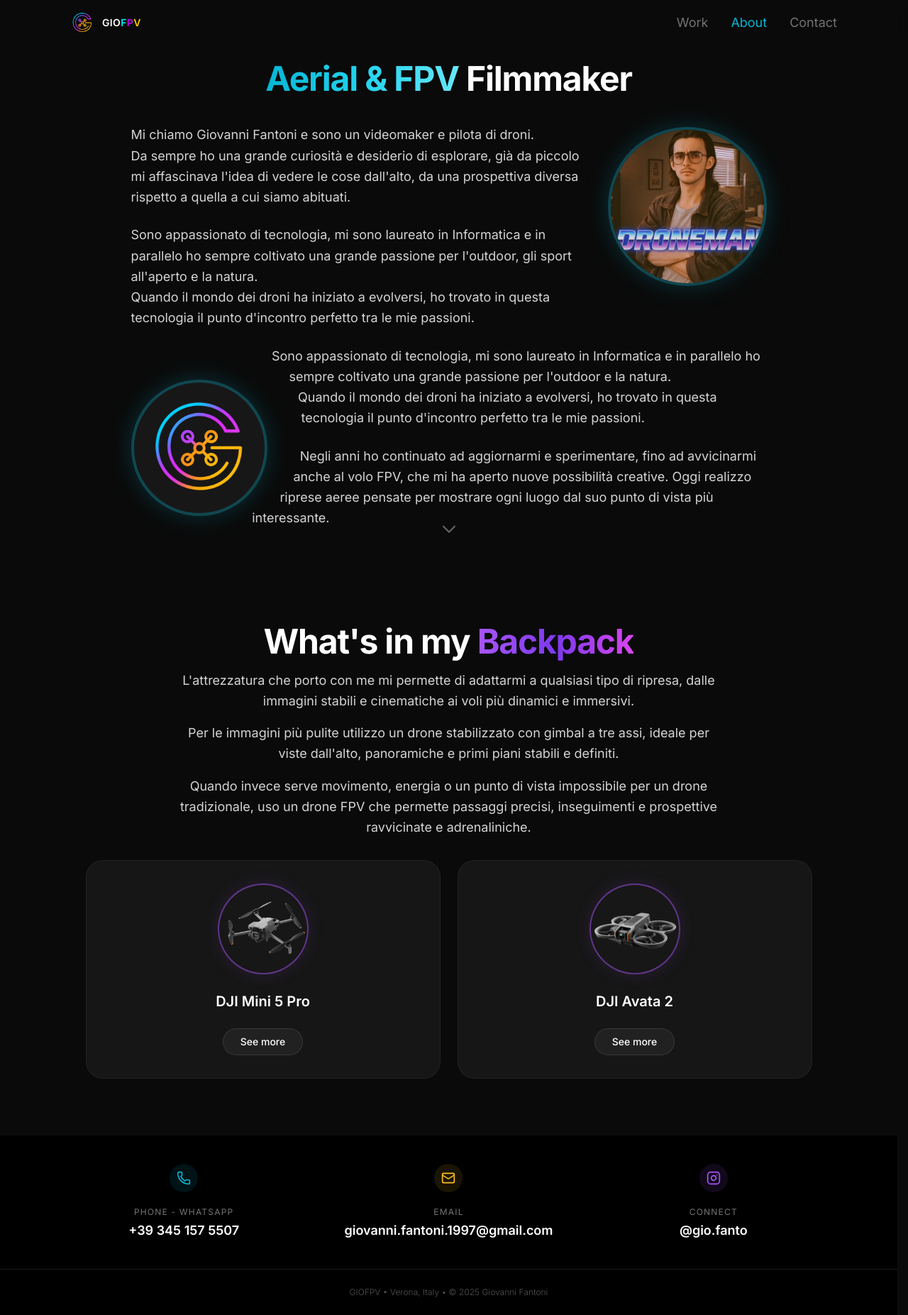
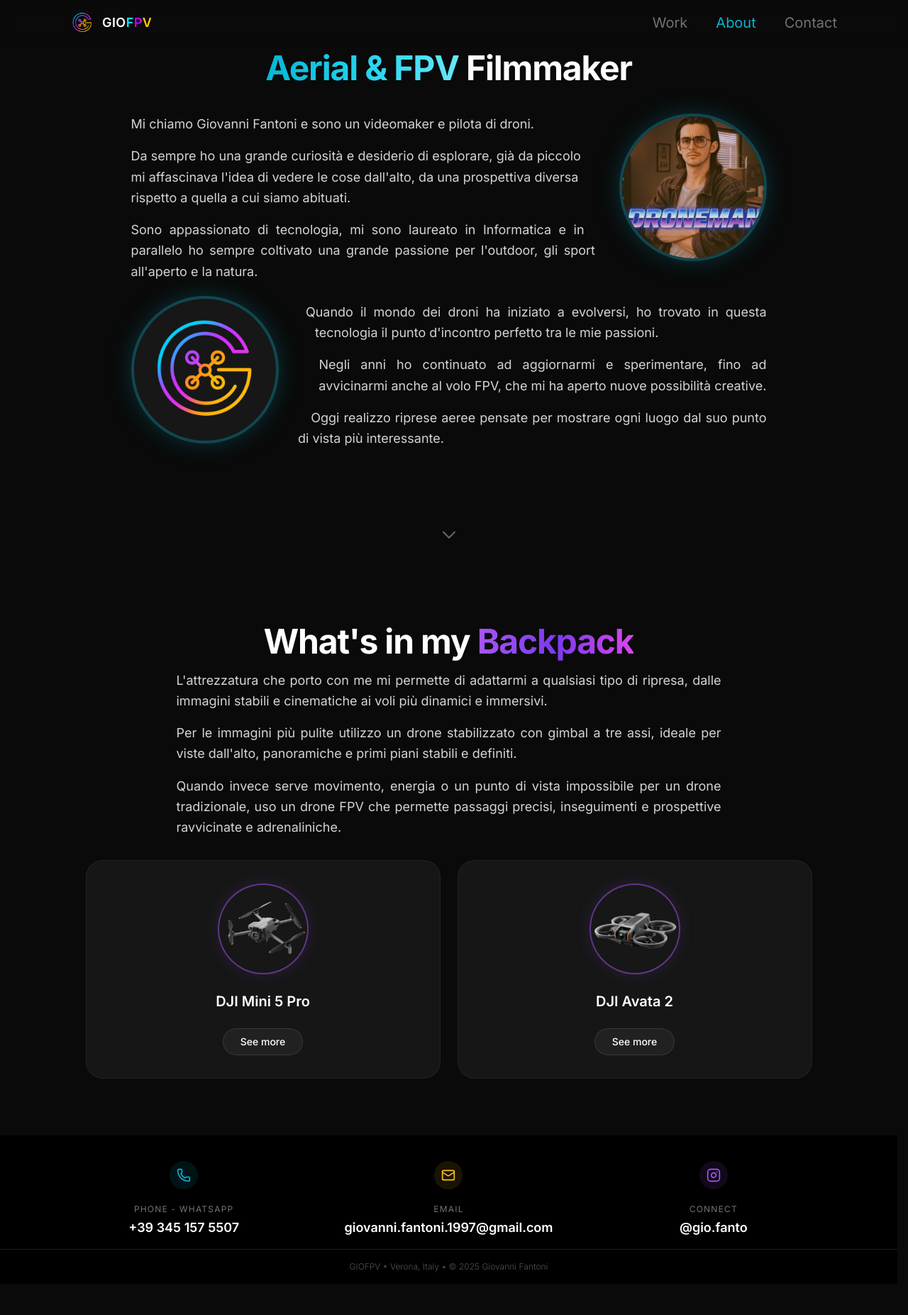
Before and after one commit to Gi0mputer/giofpv-site, a Next.js app: page /about in a window 1280 px wide. Shown: the whole page at 71% size. After the commit the page ends 1809 px from the top, so only its background shows below. Built offline with nearby package versions, Linux system fonts and the light colour scheme.

Commit message:
feat: add about page, site header, site footer, and global styles

```diff
--- a/app/about/page.tsx
+++ b/app/about/page.tsx
@@ -7,18 +7,16 @@
 import { useState, useRef } from "react";
 
 export default function AboutPage() {
-  // State to toggle ALL gear items at once
   const [isGearExpanded, setIsGearExpanded] = useState(false);
-  const cardsRef = useRef<HTMLDivElement>(null);
+  const cardsRef = useRef<HTMLElement>(null);
 
   const toggleGear = () => {
     const newState = !isGearExpanded;
     setIsGearExpanded(newState);
 
-    // If expanding, scroll to position the CARDS nicely (not the title)
     if (newState && cardsRef.current) {
       setTimeout(() => {
-        const yOffset = -20; // Small offset to not cut off top border
+        const yOffset = -20;
         const element = cardsRef.current;
         if (element) {
           const y = element.getBoundingClientRect().top + window.pageYOffset + yOffset;
@@ -30,25 +28,18 @@
 
   return (
     <main className="bg-neutral-950">
-      {/* =========================================
-          SECTION 1: BIO (About)
-         ========================================= */}
-      <section className="min-h-[100dvh] flex flex-col items-center justify-center pt-20 pb-12 px-6 relative">
+      <section className="min-h-[100dvh] flex flex-col items-center justify-start pt-18 pb-15 px-6 relative">
         <div className="w-full max-w-5xl mx-auto">
-          {/* Title - Compact spacing */}
-          <div className="space-y-2 text-center mb-6 sm:mb-10">
+          <div className="text-center mb-5 sm:mb-10">
             <h1 className="text-3xl sm:text-5xl font-bold tracking-tight">
               <span className="bg-gradient-about bg-clip-text text-transparent">Aerial & FPV</span>
               <span className="text-white"> Filmmaker</span>
             </h1>
           </div>
 
-          {/* Text Container with Floats */}
-          <div className="text-base sm:text-lg text-neutral-300 leading-normal sm:leading-relaxed max-w-4xl mx-auto clearfix relative">
-
-            {/* 1. Profile Pic - Top Right (Float Right) */}
-            <div className="float-right ml-4 mb-1 mt-1 lg:ml-12 lg:mb-6 shape-circle">
-              <div className="w-28 h-28 lg:w-56 lg:h-56 rounded-full overflow-hidden border-4 border-sunset-sky/30 shadow-[0_0_40px_-10px_rgba(6,182,212,0.4)] bg-neutral-900 relative z-10">
+          <div className="text-base sm:text-lg text-neutral-300 leading-relaxed max-w-4xl mx-auto clearfix text-justify">
+            <div className="float-right mt-10 lg:mt-0 ml-6 lg:ml-16 mb-0 shape-circle">
+              <div className="w-40 h-40 lg:w-52 lg:h-52 rounded-full overflow-hidden border-4 border-sunset-sky/30 shadow-[0_0_40px_-10px_rgba(6,182,212,0.4)] bg-neutral-900">
                 <Image
                   src="/profilepic.png"
                   alt="Giovanni Fantoni"
@@ -59,74 +50,56 @@
               </div>
             </div>
 
-            {/* Paragraph 1 */}
-            <p className="mb-4 sm:mb-6">
+            <p className="mb-4">
               Mi chiamo Giovanni Fantoni e sono un videomaker e pilota di droni.
-              <br />
+            </p>
+            <p className="mb-4">
               Da sempre ho una grande curiosità e desiderio di esplorare, già da piccolo mi affascinava l'idea di vedere le cose dall'alto, da una prospettiva diversa rispetto a quella a cui siamo abituati.
             </p>
 
-            {/* Paragraph 2 */}
-            <p className="mb-6">
+            <p className="mb-5">
               Sono appassionato di tecnologia, mi sono laureato in Informatica e in parallelo ho sempre coltivato una grande passione per l'outdoor, gli sport all'aperto e la natura.
-              <br />
-              Quando il mondo dei droni ha iniziato a evolversi, ho trovato in questa tecnologia il punto d'incontro perfetto tra le mie passioni.
             </p>
 
-            {/* 2. Logo - Bottom Left (Float Left) - Inserted before last paragraph */}
-            <div className="float-left mr-6 mt-2 lg:mr-12 lg:mt-12 shape-circle">
-              <div className="w-28 h-28 lg:w-48 lg:h-48 rounded-full overflow-hidden border-4 border-sunset-sky/30 shadow-[0_0_40px_-10px_rgba(6,182,212,0.4)] bg-neutral-900 relative z-10">
+            <div className="float-left mr-6 mt-12 lg:mr-16 lg:mt-0 shape-circle">
+              <div className="w-40 h-40 lg:w-52 lg:h-52 rounded-full overflow-hidden border-4 border-sunset-sky/30 shadow-[0_0_40px_-10px_rgba(6,182,212,0.4)] bg-neutral-900">
                 <Image
                   src="/icon.png"
                   alt="GioFPV Logo"
-                  width={192}
-                  height={192}
+                  width={208}
+                  height={208}
                   className="object-cover w-full h-full"
                 />
               </div>
             </div>
 
-            {/* Paragraph 2 */}
-            <p className="mb-4 sm:mb-6">
-              Sono appassionato di tecnologia, mi sono laureato in Informatica e in parallelo ho sempre coltivato una grande passione per l'outdoor e la natura.
-              <br className="hidden sm:block" />
+            <p className="mt-7 mb-4">
               Quando il mondo dei droni ha iniziato a evolversi, ho trovato in questa tecnologia il punto d'incontro perfetto tra le mie passioni.
             </p>
-
-            {/* Paragraph 3 */}
-            <p>
+            <p className="mb-4">
               Negli anni ho continuato ad aggiornarmi e sperimentare, fino ad avvicinarmi anche al volo FPV, che mi ha aperto nuove possibilità creative.
+            </p>
+            <p className="mb-4">
               Oggi realizzo riprese aeree pensate per mostrare ogni luogo dal suo punto di vista più interessante.
             </p>
           </div>
         </div>
 
-        {/* Scroll Indicator - Positioned to ensure visibility */}
-        <div className="absolute bottom-4 sm:bottom-8 left-1/2 -translate-x-1/2 flex animate-bounce z-10">
-          <Link
-            href="#gear"
-            className="text-white/40 hover:text-cyan-400 transition-all duration-300 hover:scale-110"
-          >
+        <div className="absolute bottom-6 left-1/2 -translate-x-1/2 flex animate-bounce z-10">
+          <Link href="#gear" className="text-white/40 hover:text-cyan-400 transition-all duration-300 hover:scale-110">
             <ChevronDown size={32} strokeWidth={1.5} />
           </Link>
         </div>
       </section>
 
-      {/* =========================================
-          SECTION 2: GEAR
-         ========================================= */}
-      <section
-        id="gear"
-        className="min-h-[100dvh] flex flex-col items-center justify-center px-4 sm:px-6 py-12 sm:py-16 bg-neutral-950 scroll-mt-0"
-      >
+      <section id="gear" ref={cardsRef} className="min-h-[100dvh] flex flex-col items-center justify-center px-4 sm:px-6 py-12 sm:py-16 bg-neutral-950 scroll-mt-0">
         <div className="w-full max-w-5xl space-y-6 sm:space-y-8">
-          {/* Header & Intro */}
           <div className="space-y-4 text-center mx-auto max-w-3xl">
             <h2 className="text-2xl sm:text-5xl font-bold tracking-tight text-white">
               What's in my{" "}
               <span className="bg-gradient-gear bg-clip-text text-transparent">Backpack</span>
             </h2>
-            <div className="space-y-4 text-base sm:text-lg text-neutral-300 leading-relaxed">
+            <div className="space-y-4 text-base sm:text-lg text-neutral-300 leading-relaxed text-justify max-w-4xl mx-auto">
               <p>
                 L'attrezzatura che porto con me mi permette di adattarmi a qualsiasi tipo di ripresa,
                 dalle immagini stabili e cinematiche ai voli più dinamici e immersivi.
@@ -142,29 +115,17 @@
             </div>
           </div>
 
-          {/* Gear Cards - Expandable */}
-          <div ref={cardsRef} className="grid gap-4 sm:gap-6 sm:grid-cols-2 mx-auto max-w-5xl">
-            {gear.map((item, index) => {
-              return (
+          <div className="grid gap-4 sm:gap-6 sm:grid-cols-2 mx-auto max-w-5xl">
+            {gear.map((item) => (
               <div
                 key={item.title}
                 className={`group relative rounded-3xl border border-white/5 bg-white/5 transition-all duration-500 ${isGearExpanded ? "bg-white/10 border-white/10" : "hover:bg-white/8 hover:border-white/8"
                   }`}
               >
-                  {/* Collapsed State */}
                 {!isGearExpanded && (
-                    <button
-                      onClick={toggleGear}
-                      className="w-full p-4 sm:p-8 flex flex-col items-center gap-4 sm:gap-6 text-center cursor-pointer"
-                    >
+                  <button onClick={toggleGear} className="w-full p-4 sm:p-8 flex flex-col items-center gap-4 sm:gap-6 text-center cursor-pointer">
                     <div className="flex h-20 w-20 sm:h-32 sm:w-32 shrink-0 items-center justify-center rounded-full bg-neutral-900 overflow-hidden group-hover:scale-105 transition-transform border-2 border-sunset-violet/50 shadow-[0_0_30px_-10px_rgba(168,85,247,0.3)]">
-                        <Image
-                          src={item.image}
-                          alt={item.title}
-                          width={128}
-                          height={128}
-                          className="object-cover w-full h-full"
-                        />
+                      <Image src={item.image} alt={item.title} width={128} height={128} className="object-cover w-full h-full" />
                     </div>
                     <h3 className="text-lg sm:text-xl font-semibold text-white group-hover:text-sunset-violet transition-colors">
                       {item.title}
@@ -175,17 +136,10 @@
                   </button>
                 )}
 
-                  {/* Expanded State */}
                 {isGearExpanded && (
                   <div className="p-4 sm:p-8 flex flex-col items-center text-center gap-4 sm:gap-6 animate-fade-in">
                     <div className="flex h-24 w-24 sm:h-32 sm:w-32 shrink-0 items-center justify-center rounded-full bg-neutral-900 overflow-hidden transition-transform border-2 border-sunset-violet/50 shadow-[0_0_30px_-10px_rgba(168,85,247,0.3)]">
-                        <Image
-                          src={item.image}
-                          alt={item.title}
-                          width={128}
-                          height={128}
-                          className="object-cover w-full h-full"
-                        />
+                      <Image src={item.image} alt={item.title} width={128} height={128} className="object-cover w-full h-full" />
                     </div>
 
                     <div className="space-y-3 sm:space-y-4 flex flex-col items-center flex-grow">
@@ -205,7 +159,6 @@
                         >
                           See on YouTube
                         </a>
-
                         <button
                           onClick={toggleGear}
                           className="inline-flex items-center justify-center rounded-full bg-white/5 border border-white/10 px-6 py-2 text-sm font-medium text-neutral-400 transition-all hover:bg-white/10 hover:border-white/20 hover:text-white"
@@ -217,8 +170,7 @@
                   </div>
                 )}
               </div>
-              );
-            })}
+            ))}
           </div>
         </div>
       </section>
--- a/app/components/SiteFooter.tsx
+++ b/app/components/SiteFooter.tsx
@@ -15,12 +15,12 @@
   return (
     <footer className="bg-black text-white">
       {/* Main Footer Content */}
-      <div className="mx-auto max-w-6xl px-4 grid grid-cols-1 md:grid-cols-3">
+      <div className="mx-auto max-w-6xl px-4 grid grid-cols-1 md:grid-cols-3  mt-10 md:mt-5">
 
         {/* Phone - Whatsapp Section */}
         <Link
           href="https://wa.me/393451575507"
-          className="group py-8 md:py-10 flex flex-col items-center justify-center gap-3 text-center cursor-pointer"
+          className="group py-10 md:py-4 flex flex-col items-center justify-center gap-3 text-center cursor-pointer"
         >
           <div className="mb-2 inline-flex h-10 w-10 items-center justify-center rounded-full bg-sunset-sky/10 text-sunset-sky group-hover:scale-110 transition-transform">
             <Phone size={20} />
@@ -36,7 +36,7 @@
         {/* Email Section */}
         <a
           href="mailto:giovanni.fantoni.1997@gmail.com"
-          className="group py-8 md:py-10 flex flex-col items-center justify-center gap-3 text-center cursor-pointer"
+          className="group py-10 md:py-4 flex flex-col items-center justify-center gap-3 text-center cursor-pointer"
         >
           <div className="mb-2 inline-flex h-10 w-10 items-center justify-center rounded-full bg-sunset-amber/10 text-sunset-amber group-hover:scale-110 transition-transform">
             <Mail size={20} />
@@ -54,7 +54,7 @@
           href="https://instagram.com/gio.fanto"
           target="_blank"
           rel="noreferrer"
-          className="group py-8 md:py-10 flex flex-col items-center justify-center gap-3 text-center cursor-pointer"
+          className="group py-10 md:py-4 flex flex-col items-center justify-center gap-3 text-center cursor-pointer"
         >
           <div className="mb-2 inline-flex h-10 w-10 items-center justify-center rounded-full bg-sunset-violet/10 text-sunset-violet group-hover:scale-110 transition-transform">
             <Instagram size={20} />
@@ -69,7 +69,7 @@
       </div>
 
       {/* Footer Bottom */}
-      <div className="border-t border-white/10 py-6">
+      <div className="border-t border-white/10 py-4">
         <div className="mx-auto max-w-6xl px-4 text-center text-xs text-neutral-600 font-light">
           <p>GIOFPV • Verona, Italy • © 2025 Giovanni Fantoni</p>
         </div>
--- a/app/components/SiteHeader.tsx
+++ b/app/components/SiteHeader.tsx
@@ -31,7 +31,7 @@
         {/* LOGO */}
         <Link
           href="/work"
-          className="flex flex-1 items-center gap-2 text-sm font-semibold tracking-wide uppercase text-white"
+          className="flex flex-1 items-center gap-2 text-base md:text-lg font-semibold tracking-wide uppercase text-white"
         >
           <Image
             src="/icon.png"
@@ -44,7 +44,7 @@
         </Link>
 
         {/* NAV */}
-        <nav className="flex items-center gap-4 md:gap-6 text-base md:text-lg">
+        <nav className="flex items-center gap-6 md:gap-8 text-lg md:text-xl">
           {navLinks.map((link) => {
             const isActive = pathname.startsWith(link.href);
             return (
--- a/app/globals.css
+++ b/app/globals.css
@@ -148,4 +148,6 @@
 .shape-circle {
   shape-outside: circle(50%);
   -webkit-shape-outside: circle(50%);
+  shape-margin: 0.5rem;
+  -webkit-shape-margin: 0.5rem;
 }
--- a/app/work/WorkGallery.tsx
+++ b/app/work/WorkGallery.tsx
@@ -109,7 +109,7 @@
       )}
 
       {canLoadMore && (
-        <div className="flex justify-center pt-4">
+        <div className="flex justify-center pt-6 mb-5">
           <button type="button" onClick={handleLoadMore}
             className="rounded-full border border-white/20 px-6 py-2 text-sm font-medium text-white transition hover:border-amber-400 hover:text-amber-400">
             See more
```
Lines whose indentation alone changed are shown as unchanged.
